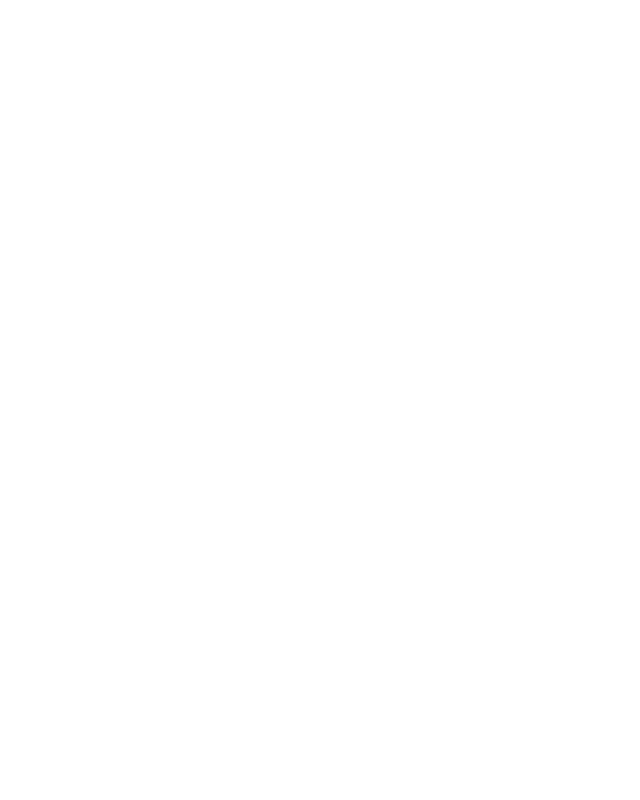
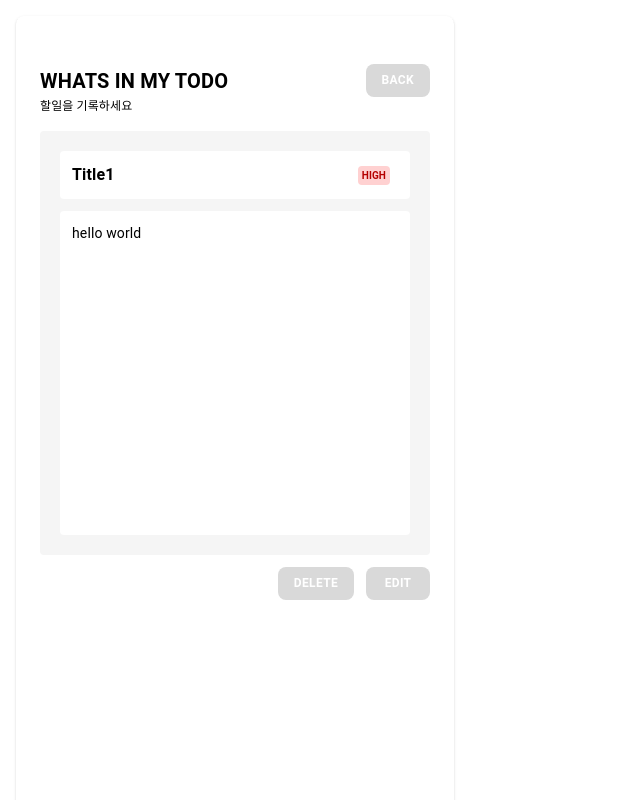
Before and after one commit to yoonsunny17/whats-in-my-todo, a React (Create React App) app in the folder whats-in-my-todo/: page /1 in a window 1280 px wide. Before the commit this address had no page. Shown: the top 800 px of the page, without its empty margins (0-640 px from the left). Built offline with nearby package versions, Linux system fonts and the light colour scheme.

Commit message:
[feat] TODO 하나 보기 뷰 구현

```diff
--- a/whats-in-my-todo/src/App.tsx
+++ b/whats-in-my-todo/src/App.tsx
@@ -2,11 +2,13 @@
 import "./App.css";
 import { Route, Routes } from "react-router-dom";
 import { List } from "./pages/List";
+import { Detail } from "./pages/Detail";
 
 function App() {
   return (
     <Routes>
       <Route path="/" element={<List />} />
+      <Route path="/:id" element={<Detail />} />
     </Routes>
   );
 }
--- a/whats-in-my-todo/src/components/Priority.tsx
+++ b/whats-in-my-todo/src/components/Priority.tsx
@@ -32,7 +32,7 @@
         backgroundColor: backgroundColor,
         color: fontColor,
         padding: "2px 4px",
-        marginRight: "16px",
+        marginRight: "8px",
       }}
     >
       {text}
--- a/whats-in-my-todo/src/components/TodoBox.tsx
+++ b/whats-in-my-todo/src/components/TodoBox.tsx
@@ -2,8 +2,10 @@
 import { Priority } from "./Priority";
 import React from "react";
 import { PriorityType } from "../interfaces";
+import { useNavigate } from "react-router-dom";
 
 interface Props {
+  id: number;
   checked: boolean;
   handleIsChecked: (e: React.ChangeEvent<HTMLInputElement>) => void;
   title: string;
@@ -11,11 +13,14 @@
 }
 
 export const TodoBox = ({
+  id,
   checked,
   title,
   handleIsChecked,
   priority,
 }: Props) => {
+  const navigate = useNavigate();
+
   return (
     <Stack
       direction="row"
@@ -27,6 +32,12 @@
         background: "#F5F5F5",
         borderRadius: "8px",
         height: "56px",
+        "&:hover": {
+          cursor: "pointer",
+        },
+      }}
+      onClick={() => {
+        navigate(`/${id + 1}`);
       }}
     >
       <Stack direction="row" alignItems="center">
--- /dev/null
+++ b/whats-in-my-todo/src/pages/Detail.tsx
@@ -0,0 +1,72 @@
+import { useNavigate } from "react-router-dom";
+import { PageLayout } from "../components/PageLayout";
+import TodoHeader from "../components/TodoHeader";
+import { Stack, Typography } from "@mui/material";
+import { Priority } from "../components/Priority";
+import { TodoBtn } from "../components/TodoBtn";
+
+export const Detail = () => {
+  const navigate = useNavigate();
+  const handleBtnClick = () => {
+    navigate(-1);
+  };
+
+  return (
+    <PageLayout sx={{ padding: "48px 24px" }}>
+      <TodoHeader buttonText="BACK" onClick={handleBtnClick} />
+      {/* title & content */}
+      <Stack
+        sx={{
+          backgroundColor: "#F5F5F5",
+          padding: "20px",
+          borderRadius: "4px",
+        }}
+        gap={1.5}
+      >
+        <Stack
+          direction="row"
+          alignItems="center"
+          justifyContent="space-between"
+          sx={{
+            backgroundColor: "#FFFFFF",
+            borderRadius: "4px",
+            padding: "12px",
+          }}
+        >
+          <Typography sx={{ fontSize: "16px", fontWeight: 600 }}>
+            {DETAIL_DATA.title}
+          </Typography>
+          <Priority text={DETAIL_DATA.priority} />
+        </Stack>
+        <Typography
+          sx={{
+            fontSize: "14px",
+            backgroundColor: "#FFFFFF",
+            borderRadius: "4px",
+            padding: "12px",
+            minHeight: "300px",
+          }}
+        >
+          {DETAIL_DATA.content}
+        </Typography>
+      </Stack>
+      {/* delete & edit */}
+      <Stack
+        direction="row"
+        gap={1.5}
+        sx={{ marginTop: "12px" }}
+        justifyContent="end"
+      >
+        <TodoBtn buttonText="DELETE" onClick={() => console.log("delete")} />
+        <TodoBtn buttonText="EDIT" onClick={() => console.log("edit")} />
+      </Stack>
+    </PageLayout>
+  );
+};
+
+export const DETAIL_DATA = {
+  checked: false,
+  title: "Title1",
+  content: "hello world",
+  priority: "HIGH",
+};
--- a/whats-in-my-todo/src/pages/List.tsx
+++ b/whats-in-my-todo/src/pages/List.tsx
@@ -5,8 +5,12 @@
 import { TodoBox } from "../components/TodoBox";
 import React from "react";
 import { PriorityType } from "../interfaces";
+import TodoHeader from "../components/TodoHeader";
+import { useNavigate } from "react-router-dom";
 
 export const List = () => {
+  const navigate = useNavigate();
+
   // TODO: API 쓸때 사용할거임
   const [checked, setChecked] = React.useState<boolean>(false);
   const handleIsChecked = (e: React.ChangeEvent<HTMLInputElement>) => {
@@ -16,43 +20,15 @@
   const [title, setTitle] = React.useState<string>("");
   const [priority, setPriority] = React.useState<PriorityType>("MEDIUM");
 
+  const handleBtnClick = () => {
+    navigate("/new");
+  };
   React.useEffect(() => {
     console.log(checked, title, setTitle, priority, setPriority);
   }, [checked, priority, title]);
   return (
     <PageLayout sx={{ padding: "48px 24px" }}>
-      <Stack>
-        <Stack
-          direction="row"
-          alignItems="center"
-          justifyContent="space-between"
-        >
-          <Typography sx={{ fontSize: "20px", fontWeight: 700 }}>
-            WHATS IN MY TODO
-          </Typography>
-          <Button
-            variant="contained"
-            sx={{
-              fontSize: "12px",
-              fontWeight: 700,
-              backgroundColor: "#D9D9D9",
-              boxShadow: "none",
-              borderRadius: "8px",
-              "&:hover": {
-                backgroundColor: "#8a8a8a",
-                boxShadow: "none",
-              },
-            }}
-          >
-            NEW
-          </Button>
-        </Stack>
-        <Typography
-          sx={{ fontSize: "12px", fontWeight: 400, marginBottom: "16px" }}
-        >
-          할일을 기록하세요
-        </Typography>
-      </Stack>
+      <TodoHeader buttonText="NEW" onClick={handleBtnClick} />
       <Stack
         direction="row"
         justifyContent="space-between"
@@ -66,6 +42,7 @@
         return (
           <TodoBox
             key={idx}
+            id={idx}
             checked={val.checked}
             handleIsChecked={handleIsChecked}
             title={val.title}
@@ -81,26 +58,31 @@
   {
     checked: false,
     title: "Title1",
+    content: "hello world",
     priority: "HIGH",
   },
   {
     checked: false,
     title: "Title2",
+    content: "im so hungry lol",
     priority: "LOW",
   },
   {
     checked: true,
     title: "Title3",
+    content: "happy new year",
     priority: "HIGH",
   },
   {
     checked: true,
     title: "Title4",
+    content: "coffee, water, tea",
     priority: "MEDIUM",
   },
   {
     checked: false,
     title: "Title5",
+    content: "sleep, walking",
     priority: "LOW",
   },
 ];
```
